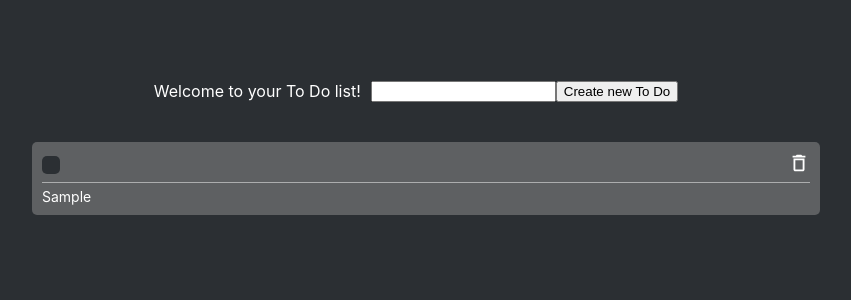
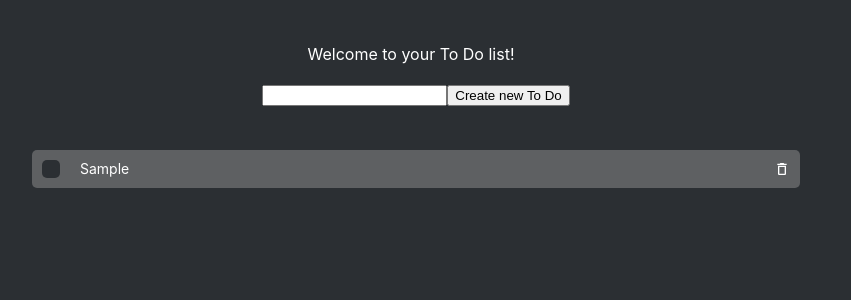
Before and after one commit to andreibarboza/react-todo, a React (Create React App) app: page / in a window 1280 px wide. Both pictures are taken after typing "Sample" into the empty fields and a click on the button "Create new To Do". Shown: the top 300 px of the page, without its empty margins (224-1075 px from the left). Built offline with nearby package versions, Linux system fonts and the light colour scheme.

Commit message:
refactor: create header component

```diff
--- a/src/App.js
+++ b/src/App.js
@@ -1,56 +1,7 @@
-import { useEffect, useState } from 'react';
-import { Styles } from './AppStyles.jsx';
-import { NoteExample } from './components/NoteExample'
+import { Content } from "./components/Content";
 
-export const App = () => {
-  const [child, setChild] = useState([]);
-  const [text, setText] = useState('');
-  const [error, setError] = useState(false);
-
-  useEffect(() => {
-    setText('');
-  }, [child]);
-
-  const handleSetText = (value) => {
-    setError('')
-    setText(value);
-  }
-
-
-  const handleAdd = () => {
-    if (text.length <= 3) {
-      setError('Minimun 3 characters to create todo');
-      return;
-    };
-
-    setChild([...child, text]);
-  }
-
-  const deleteNote = (index) => {
-    const newArr = [...child];
-    newArr.splice(index, 1);
-    setChild(newArr);
-  }
-
+export const App = ({ children }) => {
   return (
-    <Styles.Content>
-      <Styles.Center>
-        <header>
-          <span>Welcome to your To Do list!</span>
-          <div onKeyUp={(e) => e.key === 'Enter' && handleAdd()}>
-              <input type="text" value={text} onChange={(e) => handleSetText(e.target.value)} />
-              <button type="button" className="button-create" onClick={handleAdd}>
-                    Create new To Do
-              </button>
-            {error.length !== 0 && <div>{error}</div>}
-          </div>
-        </header>
-        <Styles.Notes>
-          {child.map((text, index) => (
-            <NoteExample key={index} text={text} deleteNote={() => deleteNote(index)}/>
-          ))}
-        </Styles.Notes>
-      </Styles.Center>
-    </Styles.Content>
+    <Content>{children}</Content>
   );
 }
--- a/src/components/Checkbox/styles.jsx
+++ b/src/components/Checkbox/styles.jsx
@@ -6,8 +6,8 @@ export const Styles = {
         align-items: center;
         justify-content: center;
 
-        height: 18px;
-        width: 18px;
+        min-height: 18px;
+        min-width: 18px;
         border-radius: 5px;
         background-color: #2B2F33;
         cursor: pointer;
--- /dev/null
+++ b/src/components/Content/index.jsx
@@ -0,0 +1,27 @@
+import { Styles } from "./styles"
+import { useState } from 'react';
+import { NoteExample } from '../NoteExample'
+import { Header } from "../Header";
+
+export const Content = () => {
+
+  const [notes, setNotes] = useState([]);
+
+  const deleteNote = (index) => {
+    const newArr = [...notes];
+    newArr.splice(index, 1);
+    setNotes(newArr);
+  }
+    return (
+      <Styles.Content>
+        <Styles.Center>
+          <Header notes={notes} setNotes={setNotes}/>
+          <Styles.Notes>
+            {notes.map((text, index) => (
+              <NoteExample key={index} text={text} deleteNote={() => deleteNote(index)}/>
+            ))}
+          </Styles.Notes>
+        </Styles.Center>
+      </Styles.Content>
+    )
+}
--- a/src/AppStyles.jsx
+++ b/src/components/Content/styles.jsx
@@ -8,6 +8,8 @@ export const Styles = {
         height: 100vh;
         width: 100vw;
 
+        overflow: hidden;
+
         min-width: 660px;
 
         display: flex;
@@ -15,14 +17,10 @@ export const Styles = {
         justify-content: center;
 
         & header {
-            margin: 80px 0 40px;
-            display: flex;
-            align-items: center;
-            justify-content: center;
+
         }
 
             & header span {
-            margin-right: 10px;
         }
     `,
 
@@ -32,10 +30,10 @@ export const Styles = {
     `,
 
     Notes: styled.div`
+        width: 100%;
         display: flex;
         flex-direction: column;
-
-
-        flex-wrap: wrap;
+        height: calc(100% - 200px);
+        overflow-y: auto;
     `
 }
--- /dev/null
+++ b/src/components/Header/index.jsx
@@ -0,0 +1,37 @@
+import { useEffect, useState } from 'react';
+import { Styles } from './styles';
+
+export const Header = ({ notes, setNotes }) => {
+  const [text, setText] = useState('');
+  const [error, setError] = useState(false);
+
+  const handleSetText = (value) => {
+    setError('')
+    setText(value);
+  }
+  const handleAdd = () => {
+    if (text.length <= 3) {
+      setError('Minimun 3 characters to create todo');
+      return;
+    };
+
+    setNotes([...notes, text]);
+  }
+
+  useEffect(() => {
+    setText('');
+  }, [notes]);
+
+  return (
+    <Styles.Header>
+      <Styles.Title>Welcome to your To Do list!</Styles.Title>
+      <div onKeyUp={(e) => e.key === 'Enter' && handleAdd()}>
+          <input type="text" value={text} onChange={(e) => handleSetText(e.target.value)} />
+          <button type="button" className="button-create" onClick={handleAdd}>
+                Create new To Do
+          </button>
+        {error.length !== 0 && <div>{error}</div>}
+      </div>
+    </Styles.Header>
+  );
+}
--- /dev/null
+++ b/src/components/Header/styles.jsx
@@ -0,0 +1,18 @@
+import styled from 'styled-components'
+
+export const Styles = {
+  Header: styled.header`
+    height: 150px;
+
+    display: flex;
+    flex-direction: column;
+    align-items: center;
+    justify-content: center;
+
+    gap: 20px;
+  `,
+
+  Title: styled.span`
+    margin-right: 10px;
+  `,
+}
--- a/src/components/NoteExample/index.jsx
+++ b/src/components/NoteExample/index.jsx
@@ -11,17 +11,12 @@ export const NoteExample = ({ text, deleteNote }) => {
 
     return (
         <Styles.NoteContent conclued={check}>
-            <Styles.HeaderTitle>
-                <Styles.HeaderLeft>
-                    <Checkbox value={check} funcClick={checkboxHandler}/>
-                </Styles.HeaderLeft>
-                <Styles.HeaderRight>
-                        {/* <AiOutlineEdit /> */}
-                    <MdDeleteOutline onClick={deleteNote}/>
-                </Styles.HeaderRight>
-            </Styles.HeaderTitle>
-            <Styles.Separator />
+            <Checkbox value={check} funcClick={checkboxHandler}/>
             <Styles.ItemText>{text}</Styles.ItemText>
+            <Styles.IconContent>
+                {/* <AiOutlineEdit /> */}
+                <MdDeleteOutline onClick={deleteNote}/>
+            </Styles.IconContent>
         </Styles.NoteContent>
     );
 }
--- a/src/components/NoteExample/styles.jsx
+++ b/src/components/NoteExample/styles.jsx
@@ -2,44 +2,24 @@ import styled from "styled-components"
 
 export const Styles = {
     NoteContent: styled.div`
-        width: 100%;
+        display: flex;
+        justify-content: space-between;
+        gap: 20px;
         background-color: ${props => props.conclued ? '#28a745' : '#9c9c9c73'};
         border-radius: 5px;
         padding: 10px;
         transition: all 100ms;
-
-        margin: 0 10px 10px 0;
-    `,
-
-    HeaderTitle: styled.div`
-        display: flex;
-        align-items: center;
-        justify-content: space-between;
-
-        font-size: 12px;
-
-        gap: 10px;
-    `,
-
-    HeaderLeft: styled.div ``,
-
-    HeaderRight: styled.div `
-        & svg {
-            width: 22px !important;
-            height: 22px !important;
-            cursor: pointer;
-        }
-    `,
-
-    Separator: styled.div`
-        width: 100%;
-        height: 0.5px;
-
-        background-color: rgba(255, 255, 255, 0.483);
-        margin: 5px 0;
+        margin-bottom: 10px;
     `,
 
     ItemText: styled.div`
         font-size: 14px;
+        width: 100%;
+    `,
+
+    IconContent: styled.div`
+        display: flex;
+        align-items: center;
+        gap: 10px;
     `
 }
```
